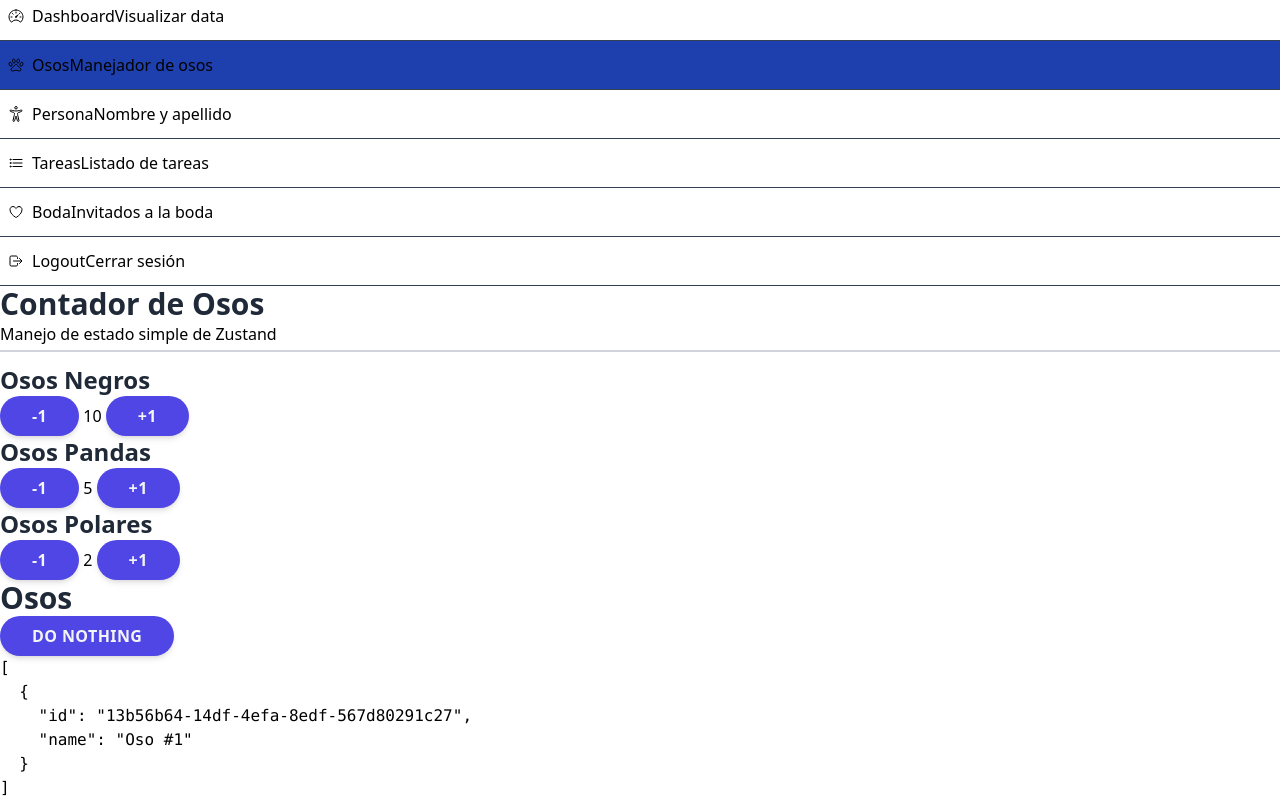
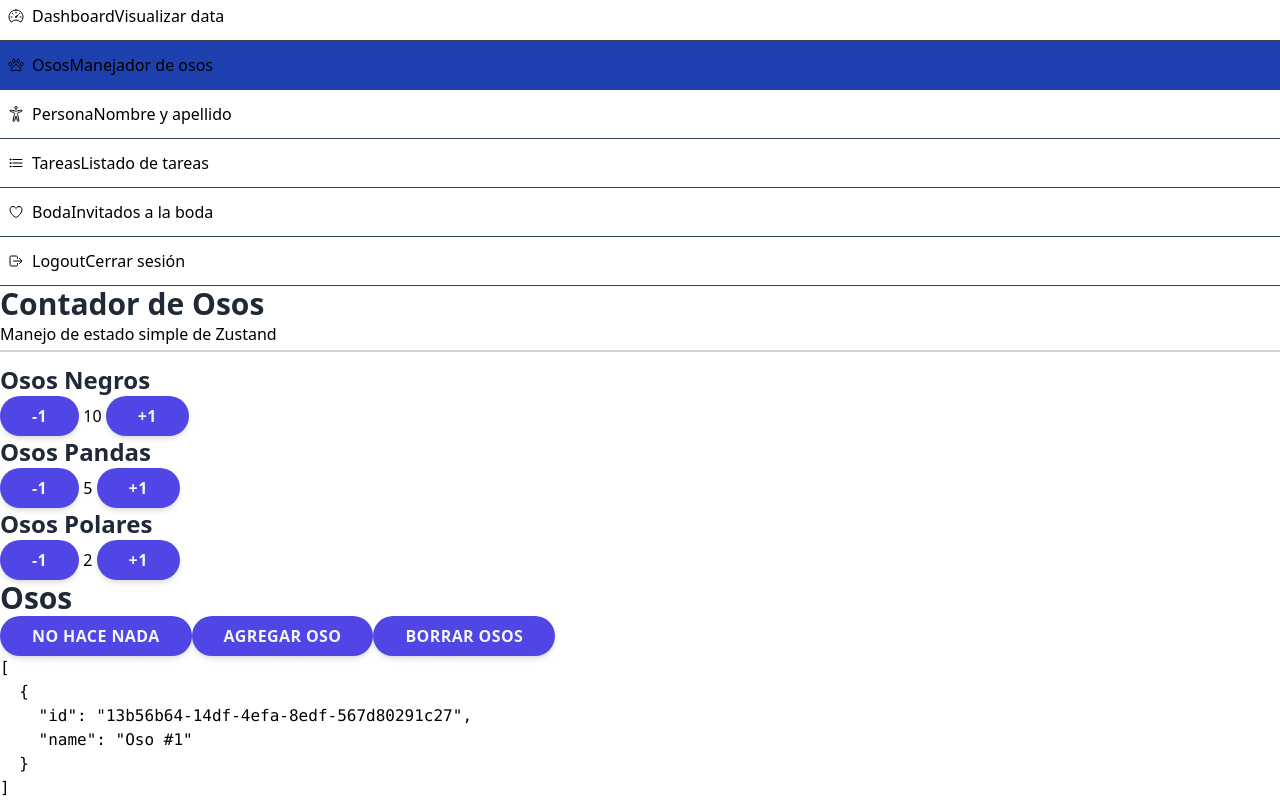
Before and after one commit to TomasCuevas/Aprendiendo-Zustand, a React (Vite) app: page /dashboard/bears in a window 1280 px wide. Shown: the part 416-1216 px from the top of the page. Built offline with nearby package versions, Linux system fonts and the light colour scheme.

Commit message:
Métodos con objetos anidados

```diff
--- a/src/pages/01-basic/BearPage.tsx
+++ b/src/pages/01-basic/BearPage.tsx
@@ -78,13 +78,19 @@ export const PolarBears = () => {
 export const BearsDisplay = () => {
   const bears = useBearsStore(useShallow((state) => state.bears));
   const doNothing = useBearsStore((state) => state.doNothing);
+  const addBear = useBearsStore((state) => state.addBear);
+  const claerBears = useBearsStore((state) => state.claerBears);
 
   return (
     <WhiteCard>
       <h1>Osos</h1>
-      <button onClick={() => doNothing()}>Do nothing</button>
+      <div className="flex flex-col gap-1 mt-2">
+        <button onClick={() => doNothing()}>No hace nada</button>
+        <button onClick={() => addBear()}>Agregar oso</button>
+        <button onClick={() => claerBears()}>Borrar osos</button>
+      </div>
 
-      <pre>{JSON.stringify(bears, null, 2)}</pre>
+      <pre className="mt-2">{JSON.stringify(bears, null, 2)}</pre>
     </WhiteCard>
   );
 };
--- a/src/stores/bears/bears.store.ts
+++ b/src/stores/bears/bears.store.ts
@@ -14,6 +14,8 @@ interface BearsState {
   pandaBears: number;
 
   bears: IBears[];
+  addBear(): void;
+  claerBears(): void;
 
   increaseBlackBears(by: number): void;
   increasePolarBears(by: number): void;
@@ -34,15 +36,33 @@ export const useBearsStore = create<BearsState>((set) => ({
     set((state) => ({ blackBears: state.blackBears + by }));
   },
 
+  //! INCREASE PANDA BEARS
   increasePandaBears(by) {
     set((state) => ({ pandaBears: state.pandaBears + by }));
   },
 
+  //! INCREASE POLAR BEARS
   increasePolarBears(by) {
     set((state) => ({ polarBears: state.polarBears + by }));
   },
 
+  //! DO NOTHING
   doNothing() {
     set((state) => ({ bears: [...state.bears] }));
   },
+
+  //! ADD BEARS
+  addBear() {
+    set((state) => ({
+      bears: [
+        ...state.bears,
+        { id: crypto.randomUUID(), name: `Oso #${state.bears.length + 1}` },
+      ],
+    }));
+  },
+
+  //! CLEAR BEARS
+  claerBears() {
+    set({ bears: [] });
+  },
 }));
```
